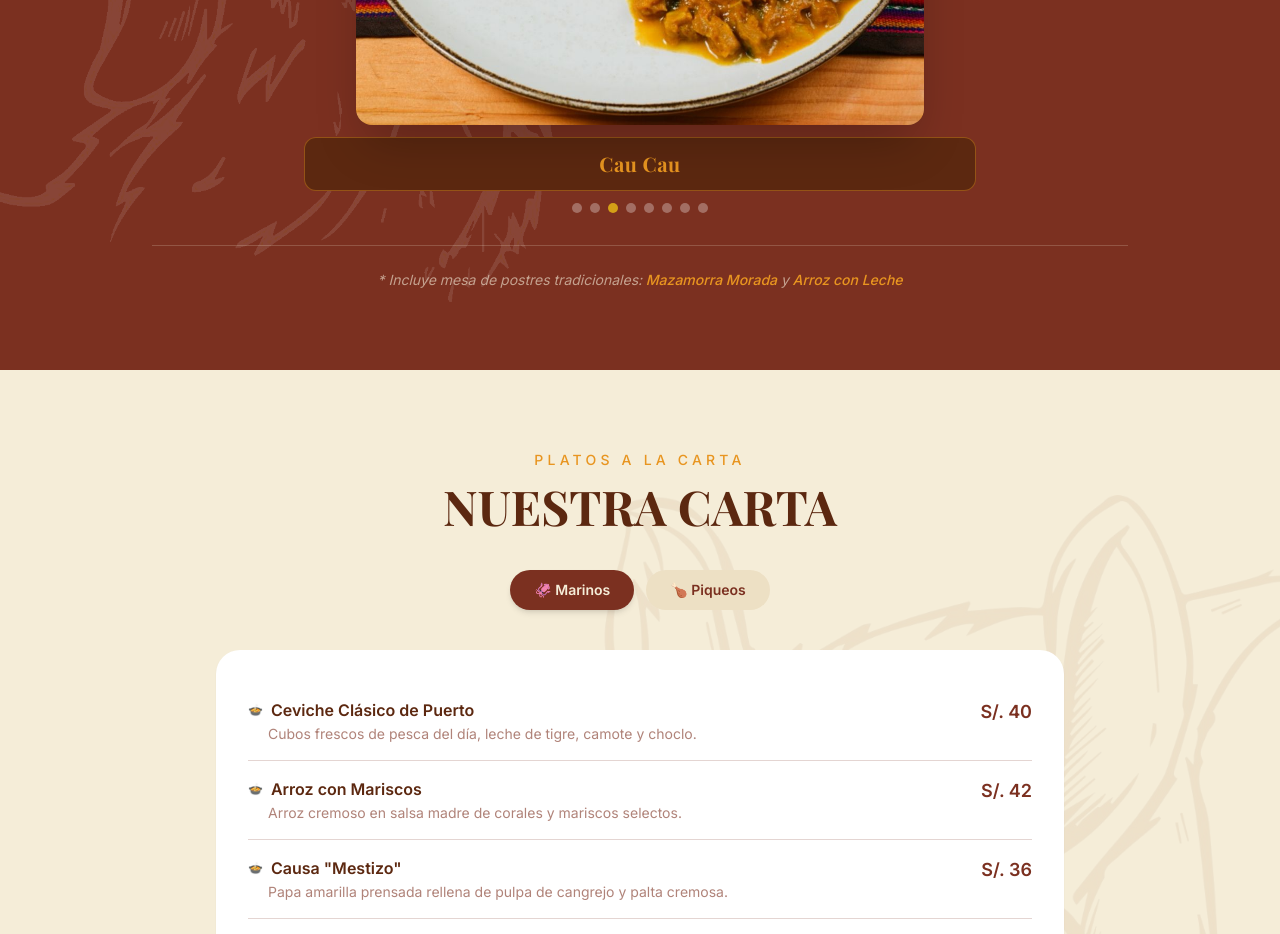
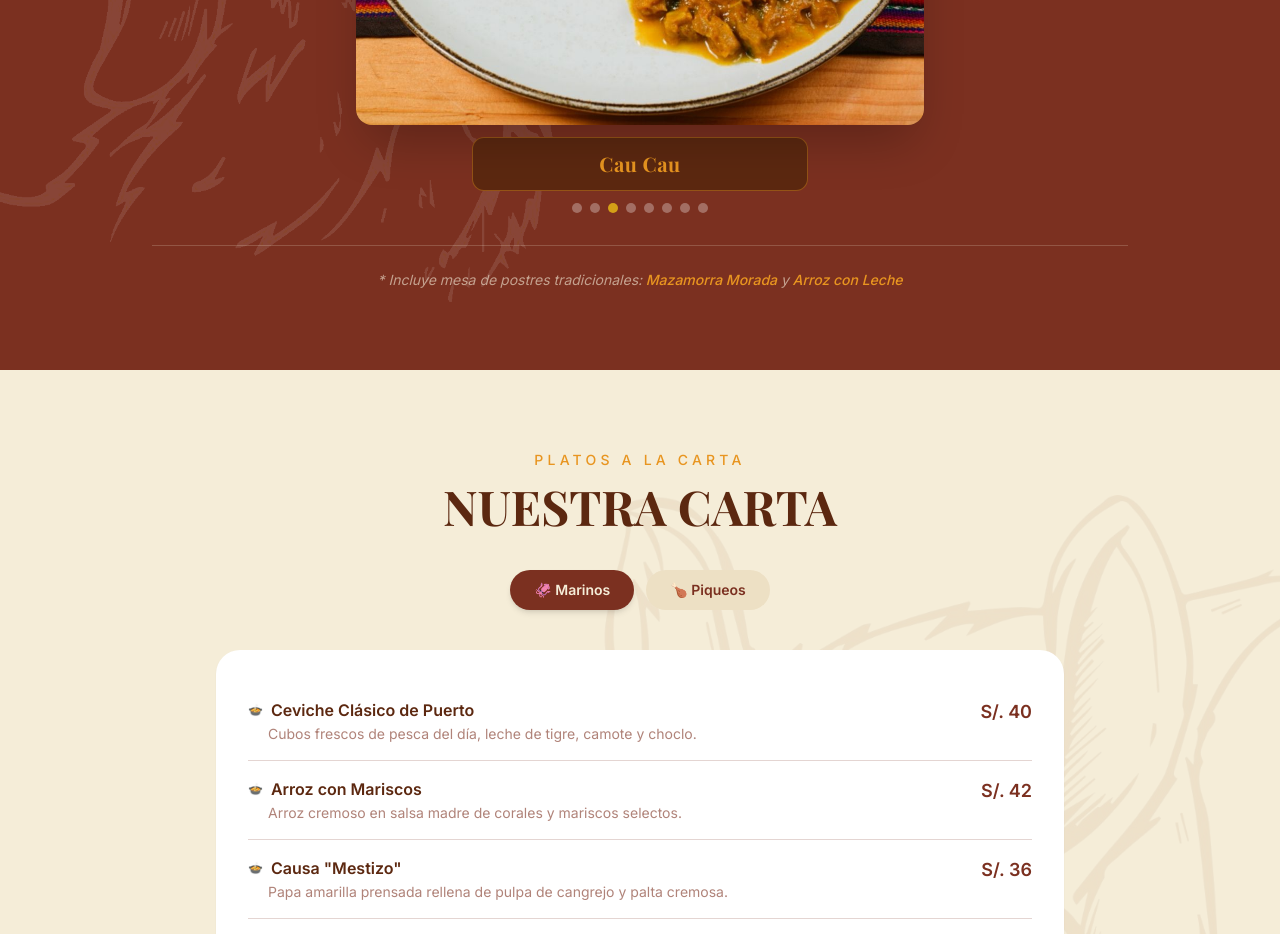
Before and after one commit to Javier1308/mestizo-web, a React (Vite) app: page / in a window 1280 px wide. Shown: the part 1460-2394 px from the top of the page. Built offline with nearby package versions, Linux system fonts and the light colour scheme.

Commit message:
Reduce title box width to half
Co-Authored-By: Claude Sonnet 4.6 <noreply@anthropic.com>

```diff
--- a/src/components/BuffetSection.tsx
+++ b/src/components/BuffetSection.tsx
@@ -92,7 +92,7 @@ export default function BuffetSection() {
           </div>
 
           {/* Título independiente */}
-          <div className="bg-brown-dark border border-amber-brand/40 rounded-xl px-6 py-3 mt-3 text-center">
+          <div className="bg-brown-dark border border-amber-brand/40 rounded-xl px-6 py-3 mt-3 text-center w-1/2 mx-auto">
             <h3 className="text-amber-brand font-display text-xl font-bold tracking-wide">
               {platos[current].nombre}
             </h3>
```
